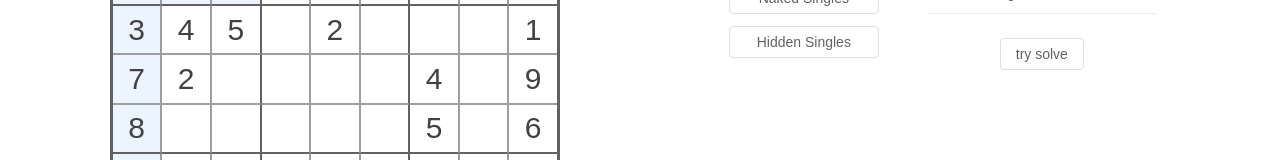
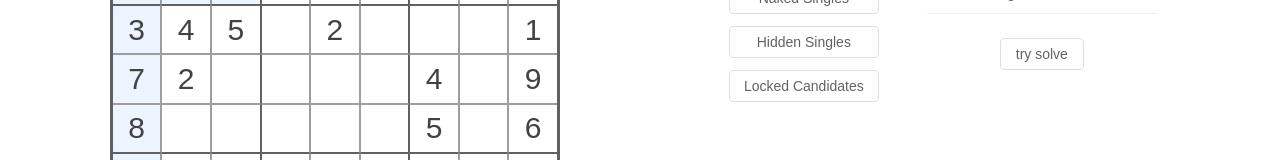
Before and after one commit to chuenchuen53/sudoku-sharing, a Vue app: page / in a window 1280 px wide. Shown: the part 178-338 px from the top of the page. Built offline with nearby package versions, Linux system fonts and the light colour scheme.

Commit message:
candidate removal ui

```diff
--- a/src/components/SudokuGrid.vue
+++ b/src/components/SudokuGrid.vue
@@ -35,6 +35,9 @@
                 candidateHighlight: highlight.candidate.some(
                   (x) => x.rowIndex === rowIndex && x.columnIndex === columnIndex && x.value === key
                 ),
+                strikeThrough: removalOfCandidates.some(
+                  (x) => x.rowIndex === rowIndex && x.columnIndex === columnIndex && x.value === key
+                ),
               }"
             >
               {{ key }}
@@ -61,6 +64,7 @@ interface SelectedCell {
 const props = defineProps<{
   grid: Grid;
   highlight: Highlight;
+  removalOfCandidates: InputValueData[];
   getAllRelatedCells: InstanceType<typeof SudokuSolver>["getAllRelatedCells"];
   // eslint-disable-next-line no-unused-vars
   setInputValue: (data: InputValueData) => void;
@@ -273,6 +277,10 @@ $invalid-cells-color: var(--el-color-danger);
           &.candidateHighlight {
             background-color: $temp-candidate-highlight-bgcolor;
           }
+
+          &.strikeThrough {
+            text-decoration: line-through solid red 2px;
+          }
         }
       }
     }
--- a/src/components/SudokuHint.vue
+++ b/src/components/SudokuHint.vue
@@ -15,6 +15,9 @@
       <div>
         <el-button @click="getHiddenSingles">Hidden Singles</el-button>
       </div>
+      <div>
+        <el-button @click="getRemovalDueToLockedCandidates">Locked Candidates</el-button>
+      </div>
     </div>
   </div>
 </template>
@@ -29,6 +32,7 @@ defineProps<{
   getBasicCandidates: () => void;
   getNakedSingles: () => void;
   getHiddenSingles: () => void;
+  getRemovalDueToLockedCandidates: () => void;
 }>();
 </script>
 
--- a/src/views/SudokuPage/SudokuPage.vue
+++ b/src/views/SudokuPage/SudokuPage.vue
@@ -4,6 +4,7 @@
       <SudokuGrid
         :grid="s.grid"
         :highlight="highlight"
+        :removal-of-candidates="removalOfCandidates"
         :get-all-related-cells="s.getAllRelatedCells.bind(s)"
         :set-input-value="setInputValue"
         :remove-input-value="removeInputValue"
@@ -26,6 +27,7 @@
           :get-basic-candidates="getBasicCandidates"
           :get-naked-singles="getNakedSingles"
           :get-hidden-singles="getHiddenSingles"
+          :get-removal-due-to-locked-candidates="getRemovalDueToLockedCandidates"
         />
         <div>
           <StatsTable class="mx" :stats="s.stats" />
@@ -59,6 +61,8 @@ const highlight = ref<Highlight>({
   candidate: [],
   invalid: [],
 });
+
+const removalOfCandidates = ref<InputValueData[]>([]);
 
 const removeAllHighlight = () => {
   highlight.value.element = "0";
@@ -125,6 +129,11 @@ const getHiddenSingles = () => {
   const result = s.getHiddenSingles();
   highlight.value.candidate = result;
 };
+
+const getRemovalDueToLockedCandidates = () => {
+  const result = s.getRemovalDueToLockedCandidates();
+  removalOfCandidates.value = result;
+};
 </script>
 
 <style scoped>
```
